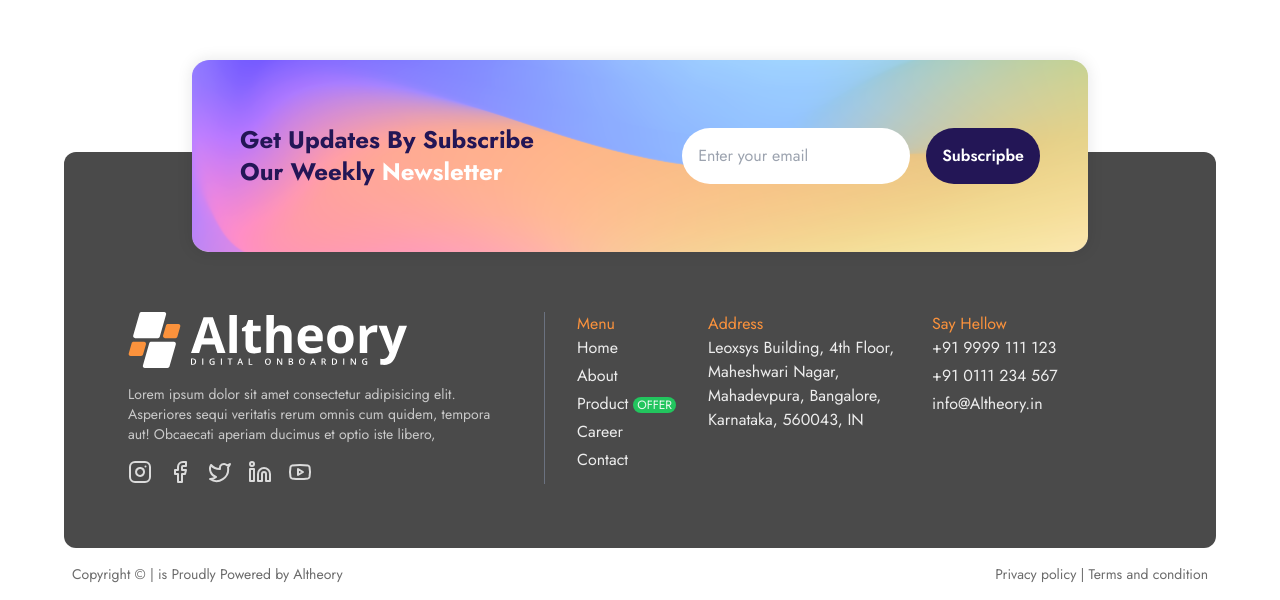
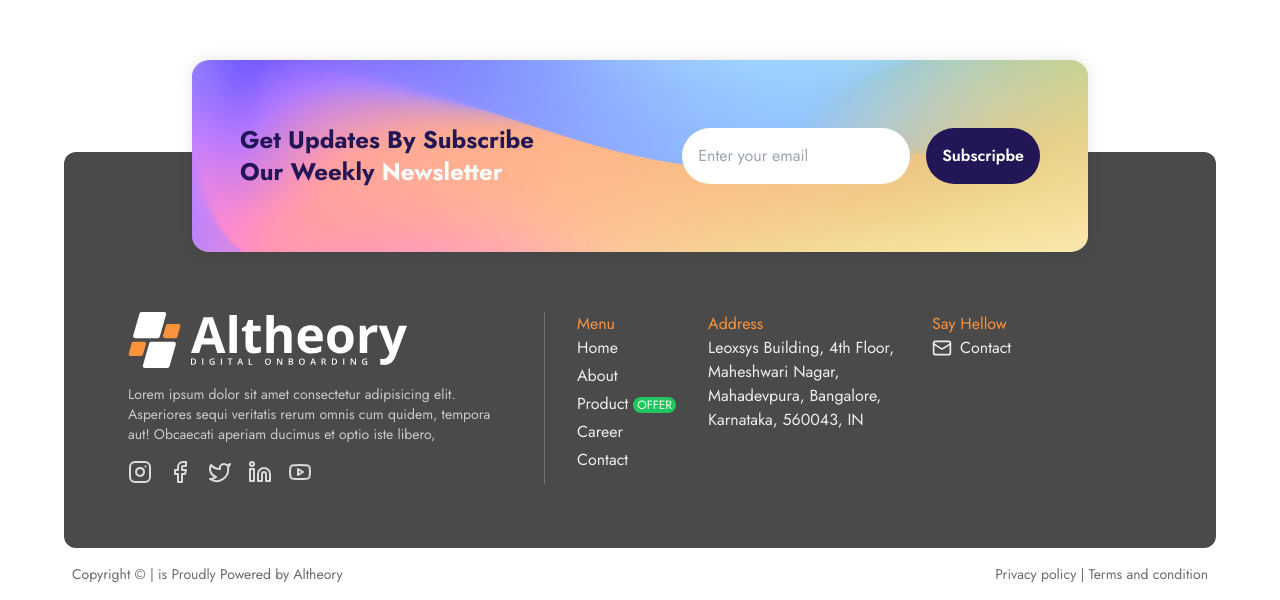
Before and after one commit to saketverma-03-alt/altheory, a Next.js app: page / in a window 1280 px wide. Shown: the part 5582-6182 px from the top of the page. Built offline with nearby package versions, Linux system fonts and the light colour scheme.

Commit message:
updated: email

```diff
--- a/src/pages/index.jsx
+++ b/src/pages/index.jsx
@@ -1,18 +1,10 @@
 import { Nav } from "@/components/navbar";
-import BannerImage from "@public/banner.png";
 
 import AltheoryLogoW from "@public/altheory-logo-w.svg";
 
-import Logo from "@public/logo.svg";
-import AboutUs from "@public/aboutUs.png";
 import BulgGif from "@public/gif-1.gif";
 import CostGif from "@public/gif-2.gif";
 import RocketGif from "@public/gif-3.gif";
-
-import ProdSecImaeg from "@public/product-main.png";
-import ProdSecIcon1 from "@public/prod-sec-icon-1.svg";
-import ProdSecIcon2 from "@public/prod-sec-icon-2.png";
-import ProdSecIcon3 from "@public/prod-sec-icon-3.png";
 
 import ClientImg1 from "@public/client-1.svg";
 import ClientImg2 from "@public/client-2.svg";
@@ -27,7 +19,9 @@ import { UsepSectin } from "@/components/UspSection";
 import {
   FacebookIcon,
   InstagramIcon,
+  Link2,
   Linkedin,
+  Mail,
   TwitterIcon,
   YoutubeIcon,
 } from "lucide-react";
@@ -91,12 +85,18 @@ export default function Example() {
         </section>
 
         {/* About us section */}
-        <section id="about" className="bg-[#FAFAFA] w-full flex flex-col items-center  ">
+        <section
+          id="about"
+          className="bg-[#FAFAFA] w-full flex flex-col items-center  "
+        >
           <AboutusSection />
         </section>
         {/* our product section */}
 
-        <section id="products" className=" w-full grid md:grid-cols-2 p-6 md:p-20  max-w-[100rem] lg:px-36">
+        <section
+          id="products"
+          className=" w-full grid md:grid-cols-2 p-6 md:p-20  max-w-[100rem] lg:px-36"
+        >
           <OurProductSection />
         </section>
 
@@ -247,9 +247,20 @@ export default function Example() {
                 <ul className="flex flex-col">
                   <div className="text-primary   ">Say Hellow</div>
                   <div className=" flex flex-col gap-1">
-                    <div className="w-fit">+91 9999 111 123</div>
-                    <div>+91 0111 234 567</div>
-                    <div>info@Altheory.in</div>
+
+                    <div>
+                      <span>
+                        {" "}
+                        <a
+                          className="flex gap-2 items-center hover:text-primary"
+                          href="mailto&#58;info&#64;altheory&#46;com"
+                        >
+                          {" "}
+                          <Mail className="h-5 w-5  " /> Contact
+
+                        </a>
+                      </span>
+                    </div>
                   </div>
                 </ul>
               </div>
```
